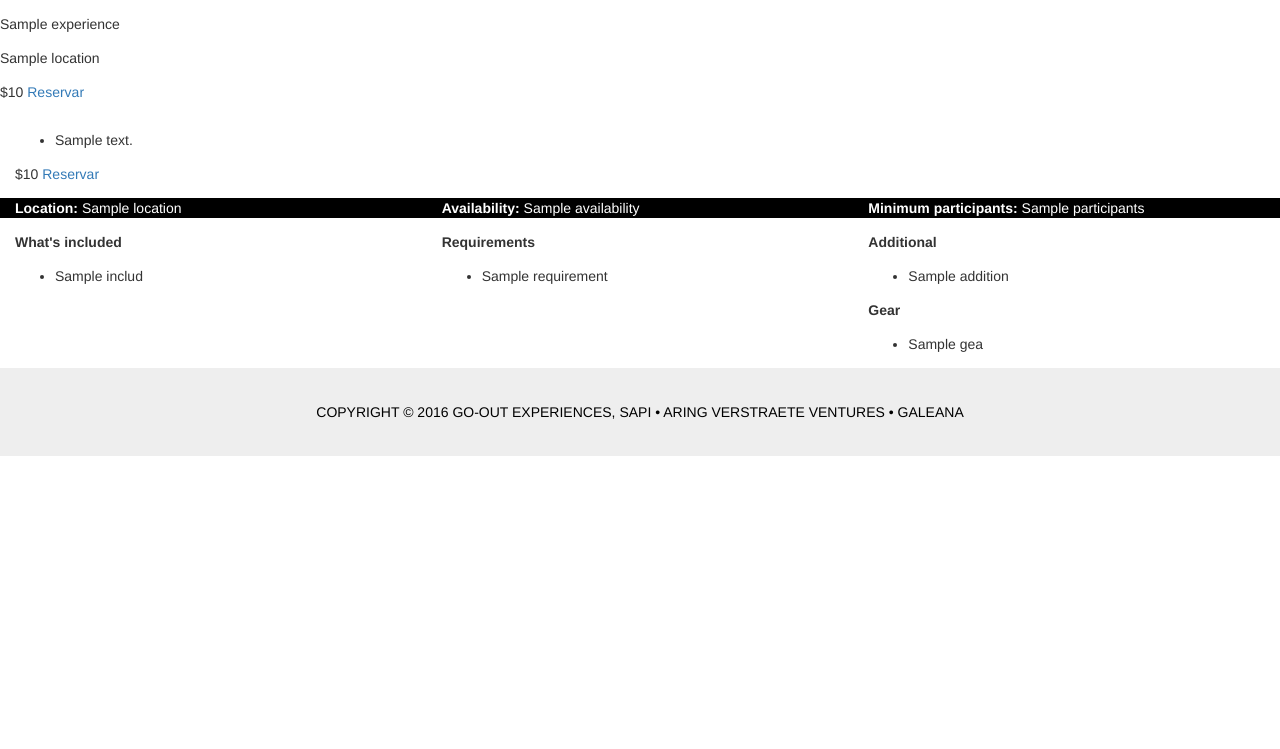
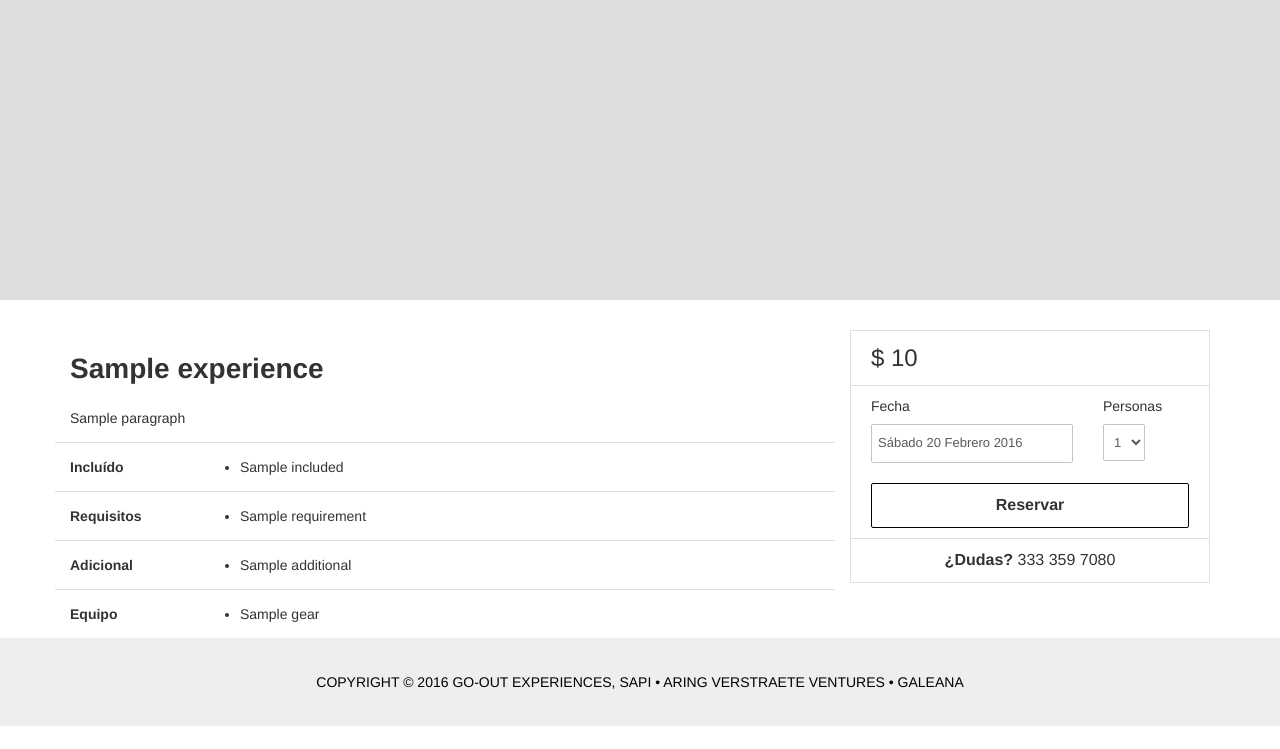
Before and after one commit to Go-Out/goout, a Django app: template app/templates/app/detail.html in a window 1280 px wide. Shown: the part 51-800 px from the top of the page. Run offline with Django 3.2, Linux system fonts and the light colour scheme; the template is opened without the code that fills it: most values are stand-ins (such as "Sample title", 1, 10 or a date in 2020); some libraries are stand-ins or nearby versions.

Commit message:
Added layout and functionality of detail page!

```diff
--- /dev/null
+++ b/app/static/app/javascripts/detail.js
@@ -0,0 +1,19 @@
+(function() {
+  $(document).ready(function() {
+    var priceBox = $("#hardBox");
+    var pos = priceBox.offset();
+    var initialWidth = priceBox.width();
+
+    $(window).scroll(function() {
+      var windowpos = $(window).scrollTop();
+      if (windowpos >= (pos.top - 71)) {
+        priceBox.addClass("stick");
+        priceBox.css("width", initialWidth);
+      }
+      else {
+        priceBox.removeClass("stick");
+        priceBox.css("width", auto);
+      }
+    });
+  });
+})();
--- a/app/static/app/stylesheets/detail.css
+++ b/app/static/app/stylesheets/detail.css
@@ -1,4 +1,62 @@
-.main-facts {
-  background: black;
-  color: white;
+.top-banner {
+  padding: 60px 0;
+  background-color: #ddd;
+  position: relative;
+  margin-bottom: 30px;
+  height: 300px;
 }
+
+.box-row {
+  padding: 10px 20px;
+}
+.price {
+  font-size: 24px;
+  border-bottom: 1px solid #dce0e0;
+}
+.editables-header {
+  margin-top: 0;
+  margin-bottom: 8px;
+}
+.editable {
+  padding: 9px 6px;
+  border: 1px solid #c4c4c4;
+  border-radius: 2px;
+  color: #565a5c;
+  font-size: 13px;
+  background-color: #fff;
+}
+.payment-link {
+  color: inherit;
+  text-decoration: none;
+  border: 1px solid #000;
+  border-radius: 2px;
+  padding: 10px;
+  display: block;
+  text-align: center;
+  font-size: 16px;
+}
+.payment-link:hover {
+  color: inherit;
+  text-decoration: none;
+}
+.doubts {
+  border-top: 1px solid #dce0e0;
+  font-size: 16px;
+  text-align: center;
+}
+
+.section {
+  border-top: 1px solid #dce0e0;
+}
+.section-first {
+  border-top: none;
+}
+
+#hardBox {
+  border: 1px solid #dce0e0;
+}
+.stick {
+  position:fixed;
+  top:51px;
+  margin-top: 20px;
+}
--- a/app/templates/app/detail.html
+++ b/app/templates/app/detail.html
@@ -7,68 +7,107 @@
 {% endblock %}
 
 {% block main_content %}
-  <div class="jumbotron">
-    <div class="hard-facts">
-      <p class="title">{{experience.name}}</p>
-      <p class="location">{{experience.location}}</p>
-      <p class="call-to-action">${{experience.price}} <a href="{% url 'payment' experience.id %}">Reservar</a></p>
-    </div>
+<div class="top-banner">
+
 </div>
 
-  <div class="container-fluid">
+<div class="container">
   <div class="row">
-      <div class="col-md-6">
-        <ul class="description">
-          {% for text in experience.description %}
-            <li>{{text}}</li>
+    <div class="col-md-8">
+      <div class="section section-first">
+        <h1>{{experience.name}}</h1>
+        {% for paragraph in experience.description %}
+          <p>{{paragraph}}</p>
         {% endfor %}
-        </ul>
-        <p class="call-to-action">${{experience.price}} <a href="{% url 'payment' experience.id %}">Reservar</a></p>
-      </div>
-      <div class="col-md-6">
-      </div>
       </div>
 
-    <div class="row main-facts">
-      <div class="col-md-4"><strong>Location:</strong> {{experience.location}}</div>
-      <div class="col-md-4"><strong>Availability:</strong> {{experience.availability}}</div>
-      <div class="col-md-4"><strong>Minimum participants:</strong> {{experience.participants}}</div>
+      {% if experience.included %}
+        <div class="row section">
+          <div class="col-md-2">
+            <p><strong>Incluído</strong></p>
           </div>
-
-    <div class="row other-facts">
-      <div class="col-md-4">
-        <p><strong>What's included</strong></p>
-        <ul class="included">
-          {% for includ in experience.included %}
-            <li>{{includ}}</li>
+          <div class="col-md-10">
+            <ul>
+              {% for included in experience.included %}
+                <li>{{included}}</li>
               {% endfor %}
             </ul>
           </div>
+        </div>
+      {% endif %}
 
-      <div class="col-md-4">
-        <p><strong>Requirements</strong></p>
-        <ul class="requirements">
-          {% for requirement in experience.requirements %}
+      {% if experience.required %}
+        <div class="row section">
+          <div class="col-md-2">
+            <p><strong>Requisitos</strong></p>
+          </div>
+          <div class="col-md-10">
+            <ul>
+              {% for requirement in experience.required %}
                 <li>{{requirement}}</li>
               {% endfor %}
             </ul>
           </div>
+        </div>
+      {% endif %}
 
-      <div class="col-md-4">
-        <p><strong>Additional</strong></p>
-        <ul class="additional">
-          {% for addition in experience.additional %}
-            <li>{{addition}}</li>
-          {% endfor %}
-        </ul>
-
-        <p><strong>Gear</strong></p>
-        <ul class="additional">
-          {% for gea in experience.gear %}
-            <li>{{gea}}</li>
+      {% if experience.additional %}
+        <div class="row section">
+          <div class="col-md-2">
+            <p><strong>Adicional</strong></p>
+          </div>
+          <div class="col-md-10">
+            <ul>
+              {% for additional in experience.additional %}
+                <li>{{additional}}</li>
               {% endfor %}
             </ul>
           </div>
         </div>
+      {% endif %}
+
+      {% if experience.gear %}
+        <div class="row section">
+          <div class="col-md-2">
+            <p><strong>Equipo</strong></p>
           </div>
+          <div class="col-md-10">
+            <ul>
+              {% for gear in experience.gear %}
+                <li>{{gear}}</li>
+              {% endfor %}
+            </ul>
+          </div>
+        </div>
+      {% endif %}
+    </div>
+    <div class="col-md-4">
+      <div id="hardBox">
+        <div class="price box-row">$ {{experience.price}}</div>
+        <div class="row box-row">
+          <div class="col-xs-8">
+            <p class="editables-header">Fecha</p>
+            <div class="editable">Sábado 20 Febrero 2016</div>
+          </div>
+          <div class="col-xs-4">
+            <p class="editables-header">Personas</p>
+            <select class="editable">
+              <option value="1">1</option>
+              <option value="2">2</option>
+              <option value="3">3</option>
+              <option value="4">4</option>
+              <option value="5">5</option>
+            </select>
+          </div>
+        </div>
+        <div class="box-row">
+          <strong><a class="payment-link" href="{% url 'payment' experience.id %}">Reservar</a></strong>
+        </div>
+        <div class="box-row doubts"><strong>¿Dudas?</strong> 333 359 7080</div>
+      </div>
+    </div>
+  </div>
+</div>
+
+<script type="text/javascript" src="{% static 'app/javascripts/detail.js' %}"></script>
 {% endblock %}
```
Lines whose indentation alone changed are shown as unchanged.
